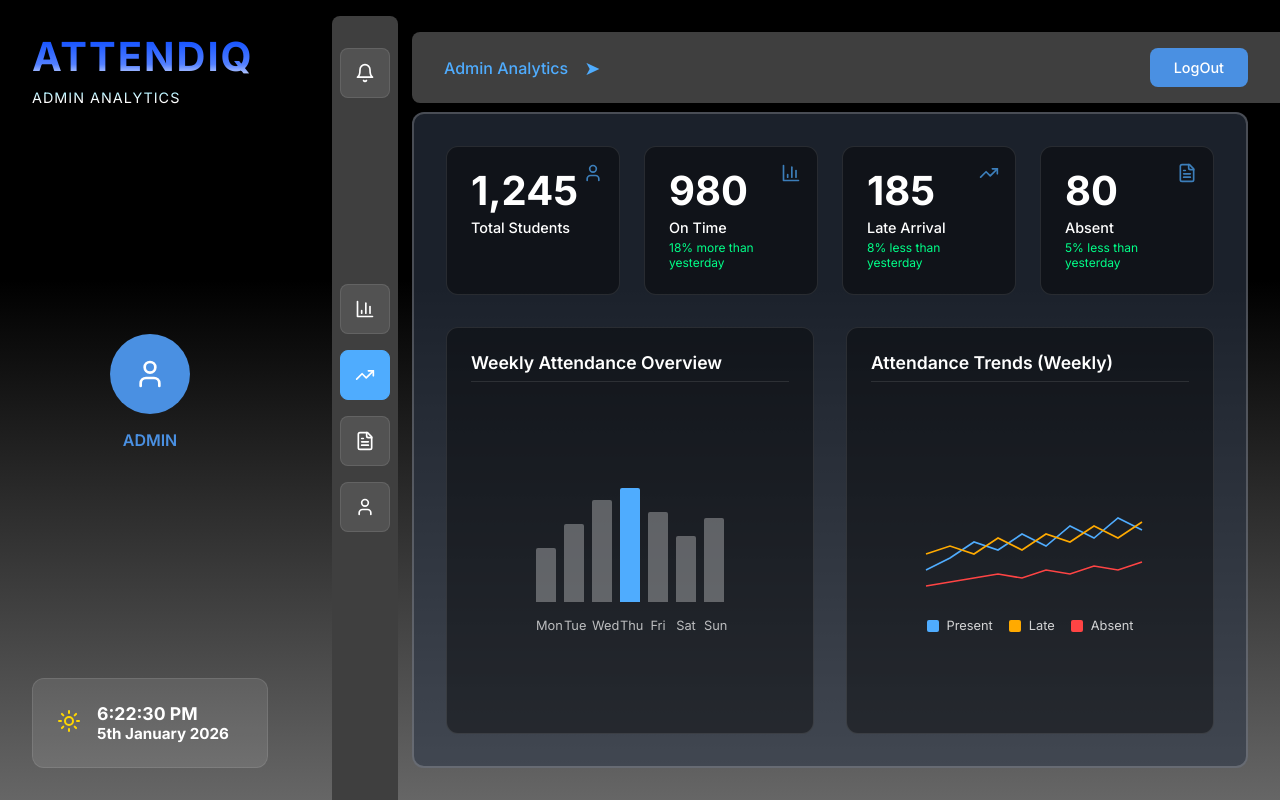
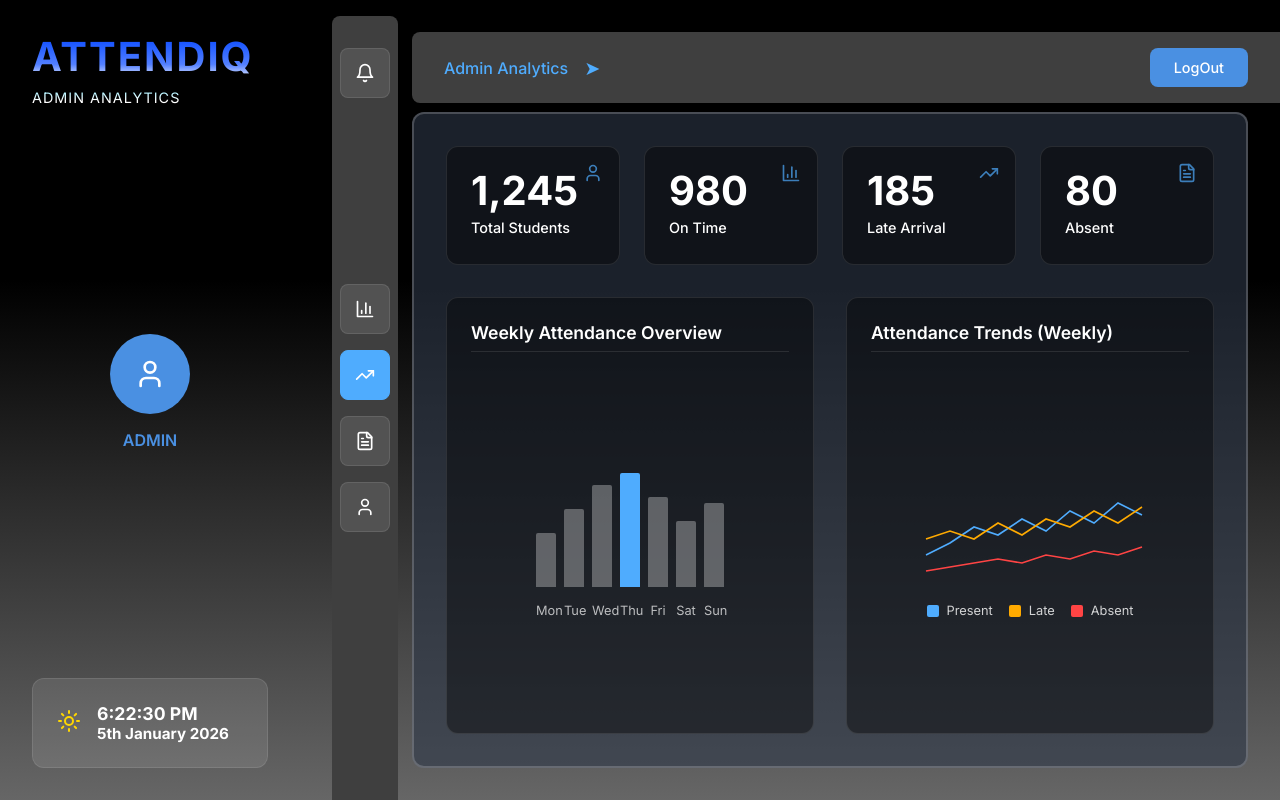
Before and after one commit to Maleesha-Sanjana/AttendIQ, a React (Vite) app in the folder client/: page /admin-overview in a window 1280 px wide. Built offline with nearby package versions, Linux system fonts and the light colour scheme.

Commit message:
small changes

```diff
--- a/client/src/pages/AdminOverview.jsx
+++ b/client/src/pages/AdminOverview.jsx
@@ -167,7 +167,6 @@ const AdminOverview = () => {
               <div className="lecturer-stat-card">
                 <div className="stat-value">980</div>
                 <div className="stat-label">On Time</div>
-                <div className="stat-sublabel">18% more than yesterday</div>
                 <div className="stat-icon-corner">
                   <BarChart3 size={20} />
                 </div>
@@ -176,7 +175,6 @@ const AdminOverview = () => {
               <div className="lecturer-stat-card">
                 <div className="stat-value">185</div>
                 <div className="stat-label">Late Arrival</div>
-                <div className="stat-sublabel">8% less than yesterday</div>
                 <div className="stat-icon-corner">
                   <TrendingUp size={20} />
                 </div>
@@ -185,7 +183,6 @@ const AdminOverview = () => {
               <div className="lecturer-stat-card">
                 <div className="stat-value">80</div>
                 <div className="stat-label">Absent</div>
-                <div className="stat-sublabel">5% less than yesterday</div>
                 <div className="stat-icon-corner">
                   <FileText size={20} />
                 </div>
--- a/client/src/pages/LecturerOverview.jsx
+++ b/client/src/pages/LecturerOverview.jsx
@@ -198,7 +198,6 @@ const LecturerOverview = () => {
               <div className="lecturer-stat-card">
                 <div className="stat-value">360</div>
                 <div className="stat-label">On Time</div>
-                <div className="stat-sublabel">24% more than yesterday</div>
                 <div className="stat-icon-corner">
                   <BarChart3 size={20} />
                 </div>
@@ -207,7 +206,6 @@ const LecturerOverview = () => {
               <div className="lecturer-stat-card">
                 <div className="stat-value">62</div>
                 <div className="stat-label">Late Arrival</div>
-                <div className="stat-sublabel">12% less than yesterday</div>
                 <div className="stat-icon-corner">
                   <TrendingUp size={20} />
                 </div>
@@ -216,7 +214,6 @@ const LecturerOverview = () => {
               <div className="lecturer-stat-card">
                 <div className="stat-value">6</div>
                 <div className="stat-label">Early Departures</div>
-                <div className="stat-sublabel">2% less than yesterday</div>
                 <div className="stat-icon-corner">
                   <FileText size={20} />
                 </div>
```
